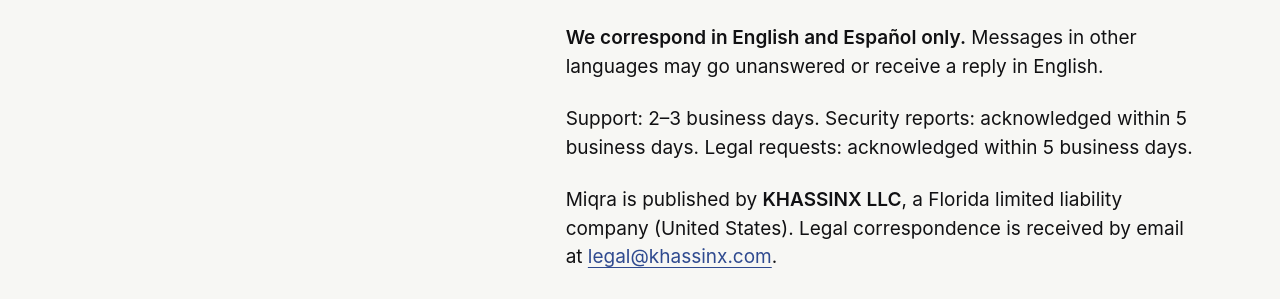
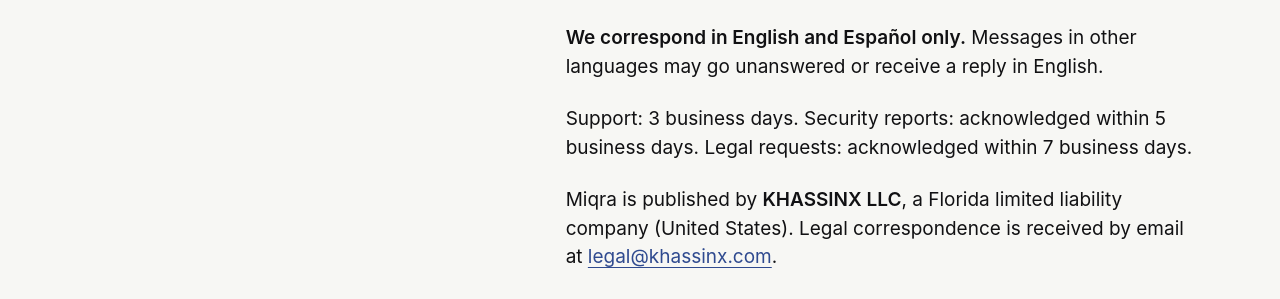
Before and after one commit to KhassinX/miqra-web, a Jekyll site: the page built from contact/index.html, in a window 1280 px wide. Shown: the part 635-934 px from the top of the page. Built offline with Jekyll 4.4.1, drawn with Linux system fonts in a browser that asks for light colours.

Commit message:
Plazos 3·5·7: soporte 3 días hábiles, legales 7, seguridad 5 (dueño, 2026-10-12)
Co-Authored-By: Claude Opus 5.5 <noreply@anthropic.com>
Claude-Session: https://claude.ai/code/session_01HcbMZm97AK2qBxhKYzgV1m

```diff
--- a/contact/index.html
+++ b/contact/index.html
@@ -26,7 +26,7 @@ canonical_es: /es/contact/
     <p><strong>We correspond in English and Español only.</strong> Messages in other languages may go unanswered or receive a reply in English.</p>
 
     <h2>Response times</h2>
-    <p>Support: 2–3 business days. Security reports: acknowledged within 5 business days. Legal requests: acknowledged within 5 business days.</p>
+    <p>Support: 3 business days. Security reports: acknowledged within 5 business days. Legal requests: acknowledged within 7 business days.</p>
 
     <h2>Who you are writing to</h2>
     <p>Miqra is published by <strong>KHASSINX LLC</strong>, a Florida limited liability company (United States). Legal correspondence is received by email at <a href="mailto:legal@khassinx.com">legal@khassinx.com</a>.</p>
--- a/es/contact/index.html
+++ b/es/contact/index.html
@@ -26,7 +26,7 @@ canonical_es: /es/contact/
     <p><strong>Correspondemos únicamente en Español e inglés.</strong> Los mensajes en otros idiomas pueden quedar sin respuesta o recibirla en inglés.</p>
 
     <h2>Tiempos de respuesta</h2>
-    <p>Soporte: 2–3 días hábiles. Reportes de seguridad: acuse en 5 días hábiles. Solicitudes legales: acuse en 5 días hábiles.</p>
+    <p>Soporte: 3 días hábiles. Reportes de seguridad: acuse en 5 días hábiles. Solicitudes legales: acuse en 7 días hábiles.</p>
 
     <h2>A quién le escribes</h2>
     <p>Miqra es publicada por <strong>KHASSINX LLC</strong>, una sociedad de responsabilidad limitada de Florida (Estados Unidos). La correspondencia legal se recibe por email en <a href="mailto:legal@khassinx.com">legal@khassinx.com</a>.</p>
--- a/es/support/index.html
+++ b/es/support/index.html
@@ -15,7 +15,7 @@ canonical_es: /es/support/
     <p class="lead">Cada mensaje lo responde una persona. Sin bots, sin tickets que caen en el vacío.</p>
 
     <h2>Cómo contactarnos</h2>
-    <p>Escribe a <a href="mailto:support@khassinx.com">support@khassinx.com</a>. Buscamos responder en <strong>2–3 días hábiles</strong>.</p>
+    <p>Escribe a <a href="mailto:support@khassinx.com">support@khassinx.com</a>. Buscamos responder en <strong>3 días hábiles</strong>.</p>
     <p><strong>Damos soporte únicamente en Español e inglés.</strong> Los mensajes en otros idiomas pueden quedar sin respuesta o recibirla en inglés.</p>
 
     <h2>Qué incluir</h2>
--- a/support/index.html
+++ b/support/index.html
@@ -15,7 +15,7 @@ canonical_es: /es/support/
     <p class="lead">Every message gets a reply from a person. No bots, no ticket black holes.</p>
 
     <h2>How to reach us</h2>
-    <p>Email <a href="mailto:support@khassinx.com">support@khassinx.com</a>. We aim to reply within <strong>2–3 business days</strong>.</p>
+    <p>Email <a href="mailto:support@khassinx.com">support@khassinx.com</a>. We aim to reply within <strong>3 business days</strong>.</p>
     <p><strong>We provide support in English and Español only.</strong> Messages in other languages may go unanswered or receive a reply in English.</p>
 
     <h2>What to include</h2>
```
